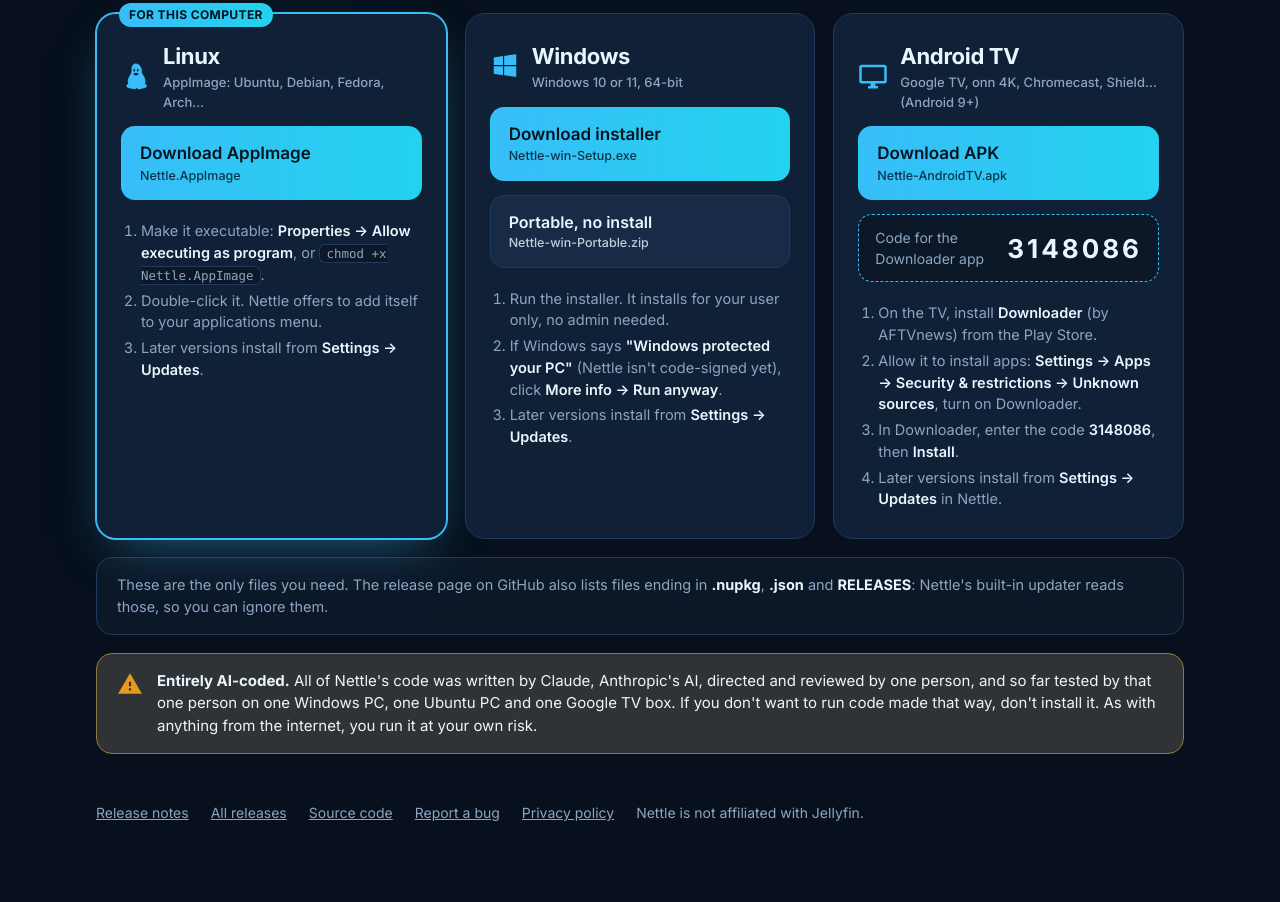
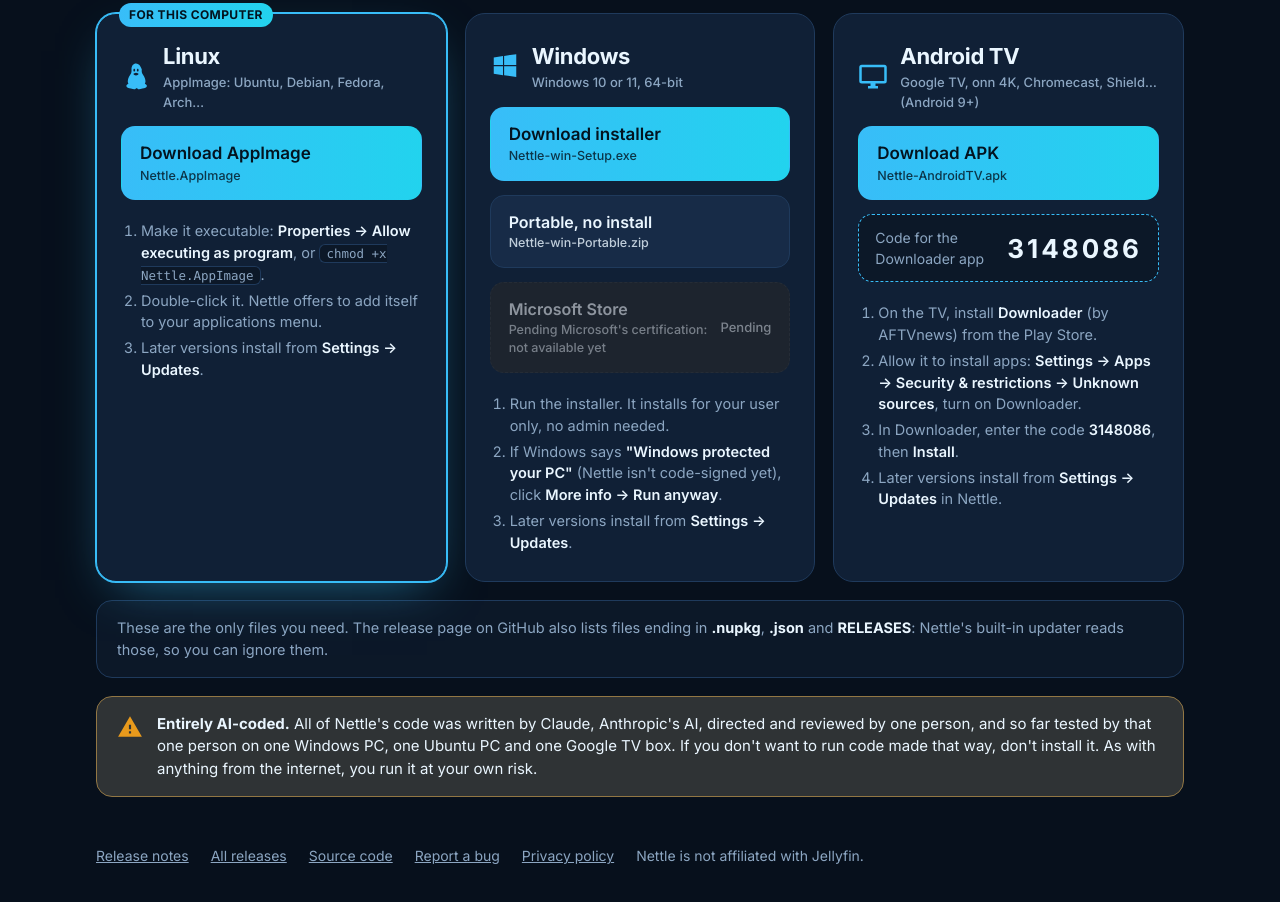
Before and after one commit to devall96/Nettle, a plain HTML site: page docs/index.html in a window 1280 px wide. Shown: the part 2588-3490 px from the top of the page. Before the commit the page ends 3451 px from the top, so only its background shows below. Drawn offline with Linux system fonts and the light colour scheme; no server answers.

Commit message:
Nettle 1.0.0: release notes, README and download page
The release notes explain the jump from 0.6 to 1.0: stable in daily use
on several devices, ready for more people to test, and the Microsoft
Store doesn't accept versions that start with 0.

README and the download page announce the Microsoft Store version as
pending Microsoft's certification; the download page shows it as a
greyed-out button until it passes.

Co-Authored-By: Claude Fable 5.2 <noreply@anthropic.com>

```diff
--- a/docs/index.html
+++ b/docs/index.html
@@ -211,6 +211,10 @@
       color: var(--on-accent);
       font-size: 17px;
     }
+    /* Not available yet (e.g. a store listing still in review): greyed out, and not a link. */
+    .btn.pending { filter: grayscale(1); opacity: 0.55; cursor: not-allowed; border-style: dashed; }
+    .btn.pending:hover { filter: grayscale(1); }
+    .btn.pending:active { transform: none; }
     .btn .file { display: flex; flex-direction: column; min-width: 0; }
     .btn .file small { font-weight: 500; opacity: 0.8; font-size: 12.5px; overflow-wrap: anywhere; }
     .btn .size { font-weight: 500; font-size: 13px; opacity: 0.85; white-space: nowrap; }
@@ -469,6 +473,12 @@
             <span class="file">Portable, no install<small>Nettle-win-Portable.zip</small></span>
             <span class="size" data-asset="Nettle-win-Portable.zip"></span>
           </a>
+          <!-- Microsoft Store: submitted, waiting for Microsoft's certification. Once it passes, make this an
+               <a class="btn" href="https://apps.microsoft.com/detail/9P8RBDLZBJK0"> and drop "pending" / aria-disabled. -->
+          <div class="btn pending" role="link" aria-disabled="true">
+            <span class="file">Microsoft Store<small>Pending Microsoft's certification: not available yet</small></span>
+            <span class="size">Pending</span>
+          </div>
           <ol class="steps">
             <li>Run the installer. It installs for your user only, no admin needed.</li>
             <li>If Windows says <b>"Windows protected your PC"</b> (Nettle isn't code-signed yet), click <b>More info → Run anyway</b>.</li>
```
Also changed, not shown: 2 other files.
